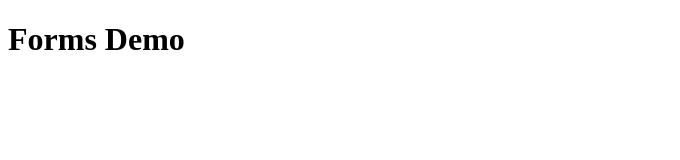
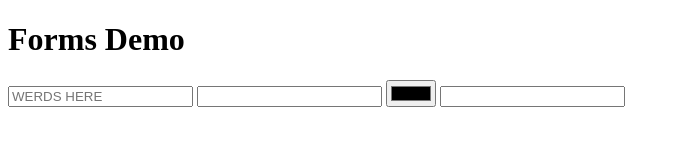
Before and after one commit to RobertLeeMich/ColtSteelesUdemyCourse, a plain HTML site: page Colt Steele's HTMLCSSJS Course/HTML_Forms_Tables_CODE/forms.html in a window 1280 px wide. Shown: the whole page, without its empty margins (0-680 px from the left). Drawn offline with Linux system fonts and the light colour scheme.

Commit message:
Form creation
Creating forms.

```diff
--- a/Colt Steele's HTMLCSSJS Course/HTML_Forms_Tables_CODE/forms.html
+++ b/Colt Steele's HTMLCSSJS Course/HTML_Forms_Tables_CODE/forms.html
@@ -11,7 +11,10 @@
     <h1>Forms Demo</h1>
 
     <form action = "/tacos">
-
+        <input type = "text" placeholder = "WERDS HERE">
+        <input type = "password">
+        <input type = "color">
+        <input type = "number">
     </form>
 
 </body>
```
